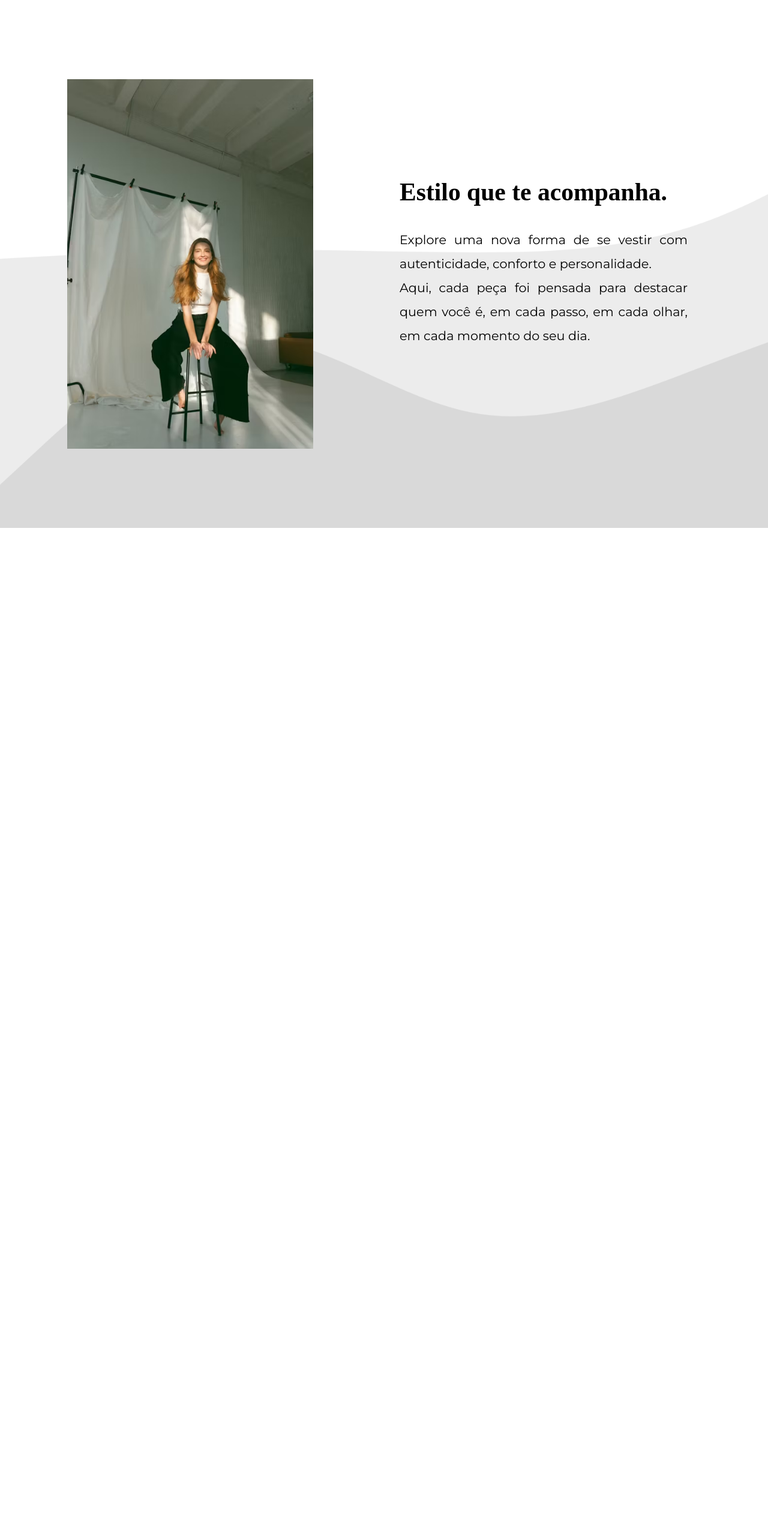
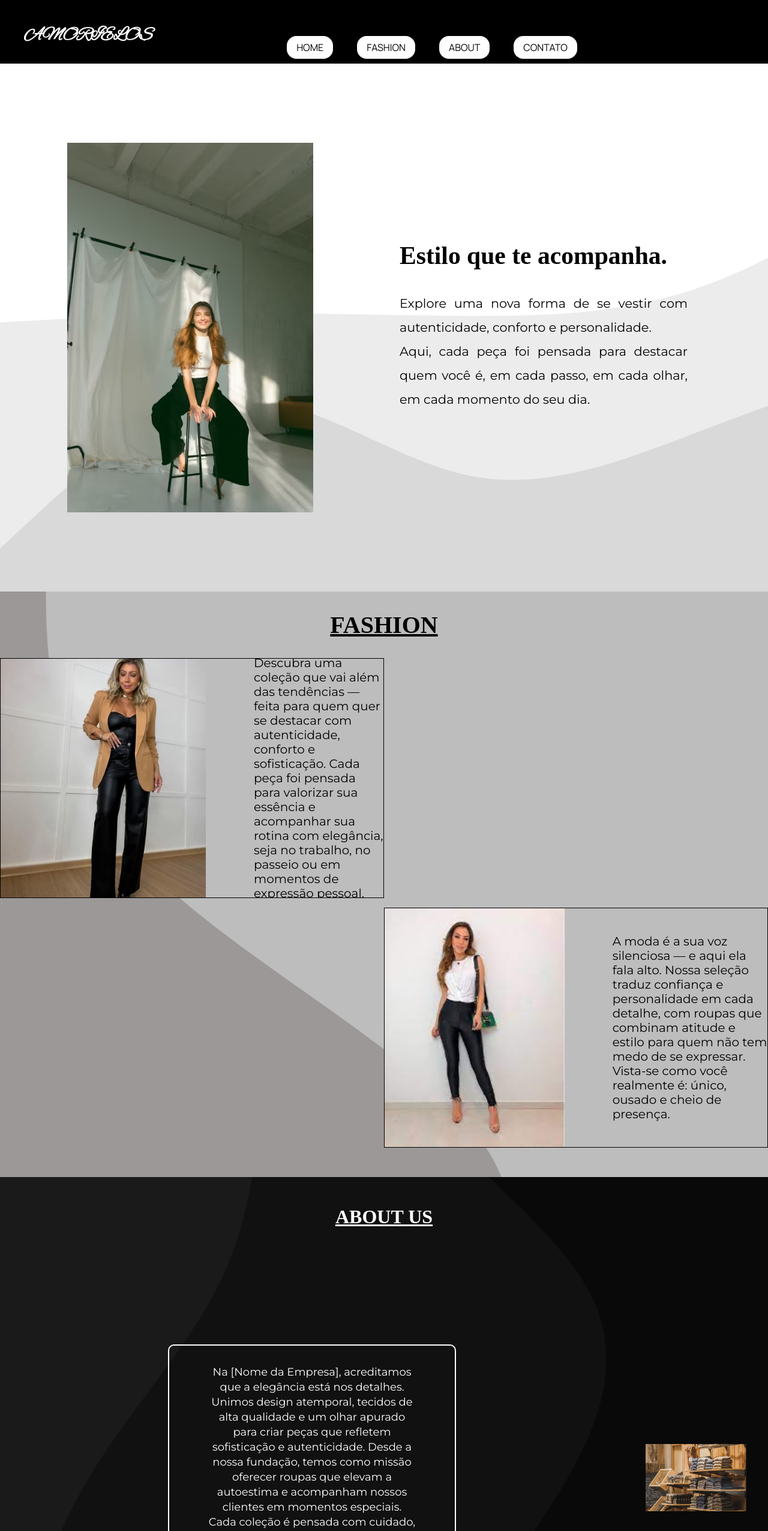
Before and after one commit to Malo047/amorielos-site, a React (Vite) app: page / in a window 1280 px wide. Shown: the top 2552 px of the page at 60% size. Before the commit the page ends 880 px from the top, so only its background shows below. Built offline with nearby package versions, Linux system fonts and the light colour scheme; a web font is replaced by a local one.

Commit message:
Update App.jsx

```diff
--- a/src/App.jsx
+++ b/src/App.jsx
@@ -1,16 +1,18 @@
 import './App.css'
 import { About } from './components/about/About'
-import { Contact } from './components/contact/Contact'
 import { Fashion } from './components/fashion/Fashion'
 import { Header } from "./components/header/Header"
 import { Intro } from './components/intro/Intro'
+import{ Contact } from "./components/contact/Contact"
 
 function App() {
   return (
     <>
-
+      <Header></Header>
       <Intro></Intro>
-
+      <Fashion></Fashion>
+      <About></About>
+      <Contact></Contact>
     </>
   )
 }
```
